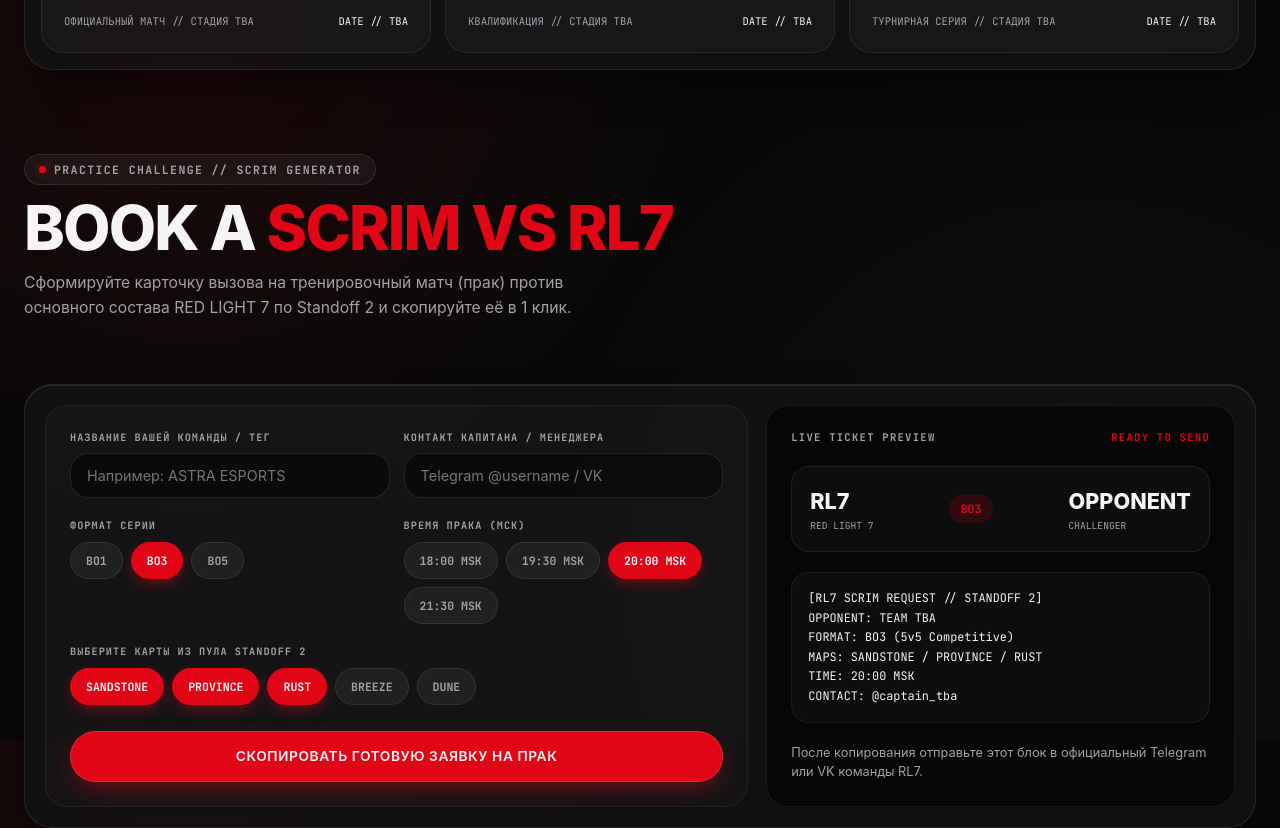
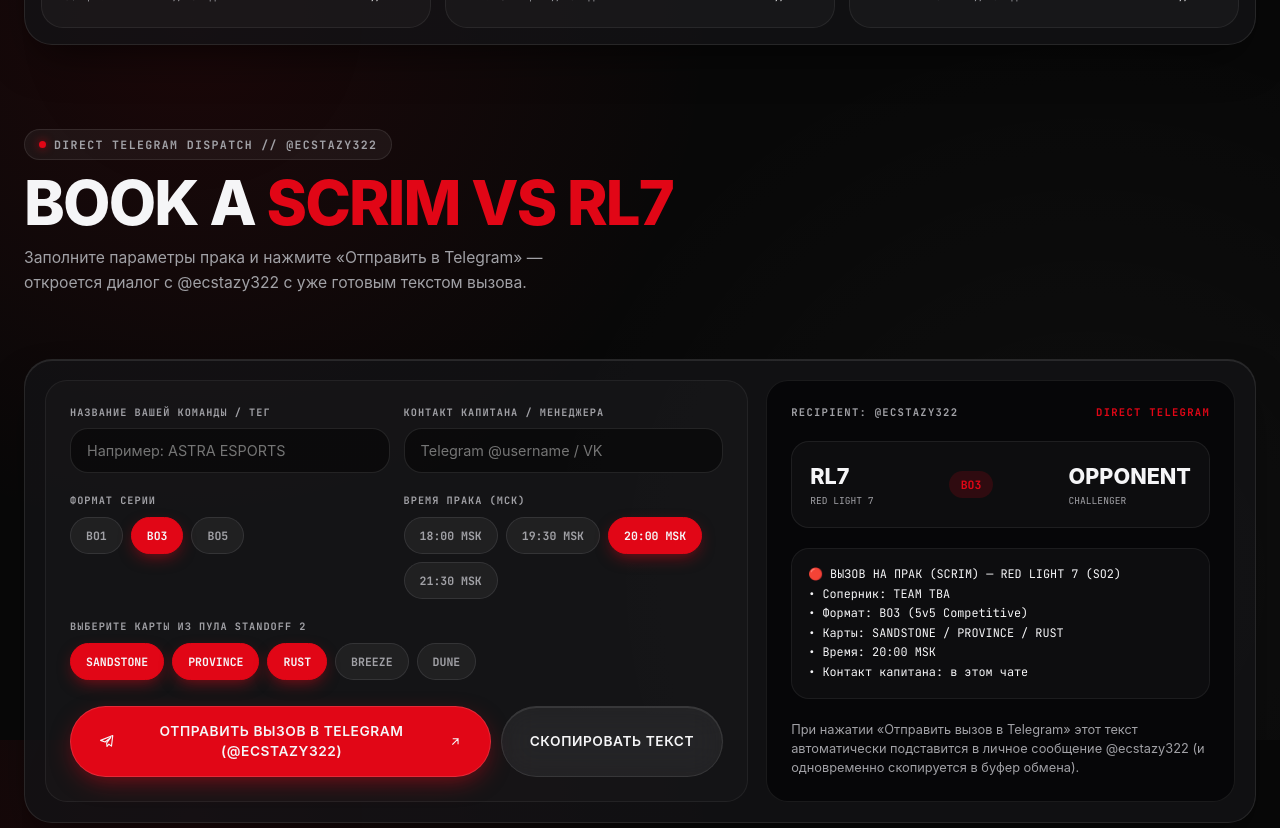
Before and after one commit to Astra-org-so2/Red-Light-7, a React (Vite) app: page /#/matches in a window 1280 px wide. Shown: the part 860-1688 px from the top of the page. Built offline with nearby package versions, Linux system fonts and the light colour scheme.

Commit message:
Connect direct Telegram scrim dispatch and social link to @ecstazy322

```diff
--- a/src/data/teamData.ts
+++ b/src/data/teamData.ts
@@ -93,6 +93,8 @@
     discipline: 'STANDOFF 2',
     foundedYear: '2026',
     kitEdition: 'RL7 WHITE PRO KIT // VARIANT B',
+    scrimTelegramUsername: 'ecstazy322',
+    scrimTelegramUrl: 'https://t.me/ecstazy322',
     sloganRu: 'ТОЧНОСТЬ. ХЛАДНОКРОВИЕ. КРАСНЫЙ СИГНАЛ.',
     sloganEn: 'PRECISION. COMPOSURE. THE RED SIGNAL.',
     subSloganRu:
@@ -697,10 +699,10 @@
     {
       id: 'telegram',
       name: 'TELEGRAM',
-      handle: '@RL7_ESPORTS // TBA',
-      url: '',
-      statusRu: 'СКОРО ПОДКЛЮЧЕНИЕ',
-      statusEn: 'CHANNEL COMING SOON',
+      handle: '@ecstazy322 // OFFICIAL CONTACT',
+      url: 'https://t.me/ecstazy322',
+      statusRu: 'ОФИЦИАЛЬНЫЙ КОНТАКТ / ПРАКИ',
+      statusEn: 'OFFICIAL CONTACT / SCRIMS',
     },
     {
       id: 'vk',
--- a/src/pages/MatchesPage.css
+++ b/src/pages/MatchesPage.css
@@ -275,9 +275,20 @@
   box-shadow: 0 6px 16px -4px rgba(225, 6, 22, 0.55);
 }
 
+.scrim-actions-row {
+  display: flex;
+  flex-wrap: wrap;
+  gap: 10px;
+  margin-top: 6px;
+}
+
 .scrim-submit-btn {
-  width: 100%;
-  margin-top: 6px;
+  flex: 1;
+  min-width: 240px;
+}
+
+.scrim-copy-secondary {
+  padding: 14px 20px;
 }
 
 .scrim-preview-col {
--- a/src/pages/MatchesPage.tsx
+++ b/src/pages/MatchesPage.tsx
@@ -1,6 +1,6 @@
 import React, { useState } from 'react';
 import { Language, TEAM_CONFIG } from '../data/teamData';
-import { CrosshairIcon } from '../components/SocialIcons';
+import { ArrowUpRightIcon, CrosshairIcon, SocialVectorIcon } from '../components/SocialIcons';
 import './MatchesPage.css';
 
 interface MatchesPageProps {
@@ -30,16 +30,28 @@
   };
 
   const formattedTicket = [
-    `[RL7 SCRIM REQUEST // STANDOFF 2]`,
-    `OPPONENT: ${teamName.trim() || 'TEAM TBA'}`,
-    `FORMAT: ${format} (5v5 Competitive)`,
-    `MAPS: ${selectedMaps.join(' / ')}`,
-    `TIME: ${timeSlot}`,
-    `CONTACT: ${contactHandle.trim() || '@captain_tba'}`,
+    `🔴 ВЫЗОВ НА ПРАК (SCRIM) — RED LIGHT 7 (SO2)`,
+    `• Соперник: ${teamName.trim() || 'TEAM TBA'}`,
+    `• Формат: ${format} (5v5 Competitive)`,
+    `• Карты: ${selectedMaps.join(' / ')}`,
+    `• Время: ${timeSlot}`,
+    `• Контакт капитана: ${contactHandle.trim() || 'в этом чате'}`,
   ].join('\n');
 
-  const handleCopyScrim = (e: React.FormEvent) => {
+  // Прямая ссылка в личку Telegram @ecstazy322 с предзаполненным текстом заявки
+  const telegramDirectHref = `https://t.me/${TEAM_CONFIG.brand.scrimTelegramUsername}?text=${encodeURIComponent(
+    formattedTicket
+  )}`;
+
+  const handleSendTelegram = (e: React.FormEvent) => {
     e.preventDefault();
+    if (navigator.clipboard) {
+      navigator.clipboard.writeText(formattedTicket);
+    }
+    window.open(telegramDirectHref, '_blank', 'noopener,noreferrer');
+  };
+
+  const handleCopyOnly = () => {
     if (navigator.clipboard) {
       navigator.clipboard.writeText(formattedTicket);
     }
@@ -80,14 +92,14 @@
             </h1>
             <p className="section-subtitle-ru">
               {lang === 'ru'
-                ? 'Официальный календарь выступлений, интерактивная форма вызова RED LIGHT 7 на прак (Scrim) и турнирный архив.'
-                : 'Official competitive calendar, interactive RED LIGHT 7 scrimmage challenge form, and tournament archive.'}
+                ? 'Официальный календарь выступлений, прямая отправка вызова RED LIGHT 7 на прак (Scrim) в Telegram и турнирный архив.'
+                : 'Official competitive calendar, direct Telegram scrimmage challenge to RED LIGHT 7, and tournament archive.'}
             </p>
           </div>
 
           <div className="matches-live-indicator">
             <span className="red-signal-dot" />
-            <span>SCHEDULE STATUS: UPCOMING // TBA</span>
+            <span>SCRIM CONTACT: @{TEAM_CONFIG.brand.scrimTelegramUsername.toUpperCase()}</span>
           </div>
         </div>
 
@@ -112,8 +124,8 @@
               </h2>
               <p className="tba-subtext">
                 {lang === 'ru'
-                  ? 'Состав RL7 (L1tez, sharinganov, morph, hako, karat + delf1n) проходит тренировочный цикл и подготовку к турнирным выступлениям. Даты матчей, соперники и трансляции будут опубликованы после официальной жеребьёвки.'
-                  : 'The RL7 squad (L1tez, sharinganov, morph, hako, karat + delf1n) is in an active scrimmage block. Match dates, opponents, and stream links will appear here once brackets are locked.'}
+                  ? 'Состав RL7 (L1tez, sharinganov, morph, hako, karat + delf1n) проходит тренировочный цикл и открыт для праков. Даты турнирных матчей будут опубликованы после официальной жеребьёвки.'
+                  : 'The RL7 squad (L1tez, sharinganov, morph, hako, karat + delf1n) is in an active scrimmage block. Official tournament dates will appear here once brackets are locked.'}
               </p>
             </div>
           </div>
@@ -148,24 +160,24 @@
           </div>
         </div>
 
-        {/* Пункт 7: БЫСТРАЯ ФОРМА «ЗАБИТЬ ПРАК (SCRIM) С RL7» */}
+        {/* Пункт 7: БЫСТРАЯ ФОРМА «ЗАБИТЬ ПРАК (SCRIM) С RL7» НАПРЯМУЮ В TELEGRAM @ecstazy322 */}
         <div className="rl7-scrim-section">
           <div className="section-header-grid">
             <div>
-              <span className="tech-label">PRACTICE CHALLENGE // SCRIM GENERATOR</span>
+              <span className="tech-label">DIRECT TELEGRAM DISPATCH // @{TEAM_CONFIG.brand.scrimTelegramUsername}</span>
               <h2 className="section-title-en">
                 BOOK A <span>SCRIM VS RL7</span>
               </h2>
               <p className="section-subtitle-ru">
                 {lang === 'ru'
-                  ? 'Сформируйте карточку вызова на тренировочный матч (прак) против основного состава RED LIGHT 7 по Standoff 2 и скопируйте её в 1 клик.'
-                  : 'Configure a practice scrimmage request against the RED LIGHT 7 Standoff 2 lineup and copy the formatted ticket in one click.'}
+                  ? 'Заполните параметры прака и нажмите «Отправить в Telegram» — откроется диалог с @ecstazy322 с уже готовым текстом вызова.'
+                  : 'Configure your scrim parameters and click "Send via Telegram" — opens direct chat with @ecstazy322 with the pre-filled match ticket.'}
               </p>
             </div>
           </div>
 
           <div className="scrim-builder-grid corner-frame">
-            <form className="scrim-form-col" onSubmit={handleCopyScrim}>
+            <form className="scrim-form-col" onSubmit={handleSendTelegram}>
               <div className="scrim-input-row">
                 <div className="scrim-field">
                   <label htmlFor="scrim-team">
@@ -251,22 +263,38 @@
                 </div>
               </div>
 
-              <button type="submit" className="btn-rl7 btn-rl7-primary scrim-submit-btn">
-                {scrimCopied
-                  ? lang === 'ru'
-                    ? '✓ ЗАЯВКА НА ПРАК СКОПИРОВАНА В БУФЕР ОБМЕНА'
-                    : '✓ SCRIM TICKET COPIED TO CLIPBOARD'
-                  : lang === 'ru'
-                    ? 'СКОПИРОВАТЬ ГОТОВУЮ ЗАЯВКУ НА ПРАК'
-                    : 'COPY FORMATTED SCRIM REQUEST'}
-              </button>
+              <div className="scrim-actions-row">
+                <button type="submit" className="btn-rl7 btn-rl7-primary scrim-submit-btn">
+                  <SocialVectorIcon id="telegram" size={18} />
+                  <span>
+                    {lang === 'ru'
+                      ? 'ОТПРАВИТЬ ВЫЗОВ В TELEGRAM (@ECSTAZY322)'
+                      : 'SEND SCRIM TO TELEGRAM (@ECSTAZY322)'}
+                  </span>
+                  <ArrowUpRightIcon size={15} />
+                </button>
+
+                <button
+                  type="button"
+                  className="btn-rl7 btn-rl7-outline scrim-copy-secondary"
+                  onClick={handleCopyOnly}
+                >
+                  {scrimCopied
+                    ? lang === 'ru'
+                      ? '✓ СКОПИРОВАНО'
+                      : '✓ COPIED'
+                    : lang === 'ru'
+                      ? 'СКОПИРОВАТЬ ТЕКСТ'
+                      : 'COPY TEXT'}
+                </button>
+              </div>
             </form>
 
             {/* Предпросмотр карточки прака в реальном времени */}
             <div className="scrim-preview-col">
               <div className="scrim-preview-header">
-                <span>LIVE TICKET PREVIEW</span>
-                <span style={{ color: 'var(--brand-red)' }}>READY TO SEND</span>
+                <span>RECIPIENT: @{TEAM_CONFIG.brand.scrimTelegramUsername.toUpperCase()}</span>
+                <span style={{ color: 'var(--brand-red)' }}>DIRECT TELEGRAM</span>
               </div>
 
               <div className="scrim-versus-banner">
@@ -276,7 +304,11 @@
                 </div>
                 <span className="vs-badge">{format}</span>
                 <div className="vs-side">
-                  <strong>{teamName.trim() ? teamName.trim().slice(0, 12).toUpperCase() : 'OPPONENT'}</strong>
+                  <strong>
+                    {teamName.trim()
+                      ? teamName.trim().slice(0, 12).toUpperCase()
+                      : 'OPPONENT'}
+                  </strong>
                   <span>CHALLENGER</span>
                 </div>
               </div>
@@ -285,8 +317,8 @@
 
               <p className="scrim-preview-hint">
                 {lang === 'ru'
-                  ? 'После копирования отправьте этот блок в официальный Telegram или VK команды RL7.'
-                  : 'After copying, paste this ticket directly into RL7 official Telegram or VK.'}
+                  ? 'При нажатии «Отправить вызов в Telegram» этот текст автоматически подставится в личное сообщение @ecstazy322 (и одновременно скопируется в буфер обмена).'
+                  : 'Clicking "Send Scrim to Telegram" opens a direct message to @ecstazy322 with this ticket pre-filled (and copied to clipboard).'}
               </p>
             </div>
           </div>
```
